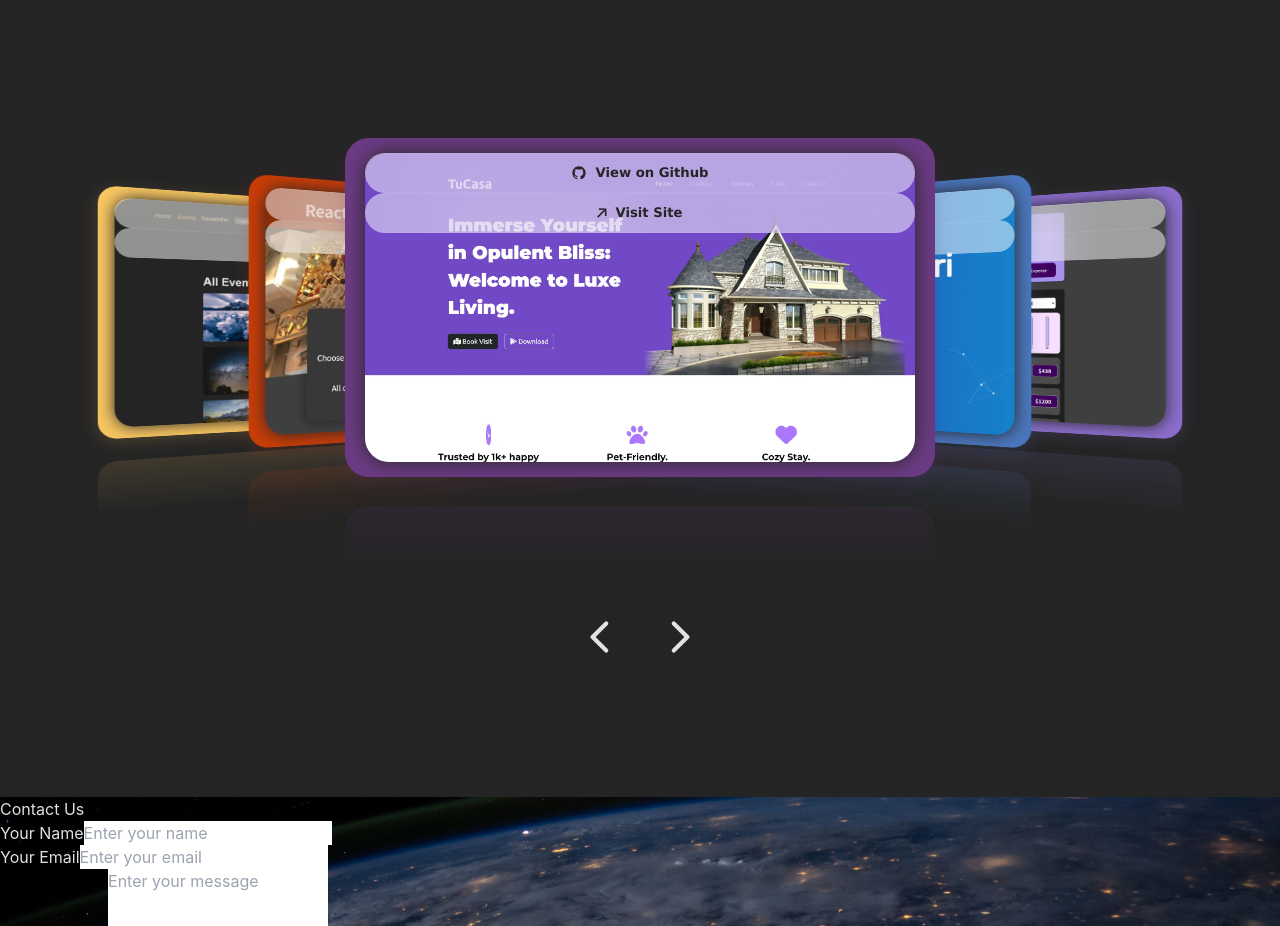
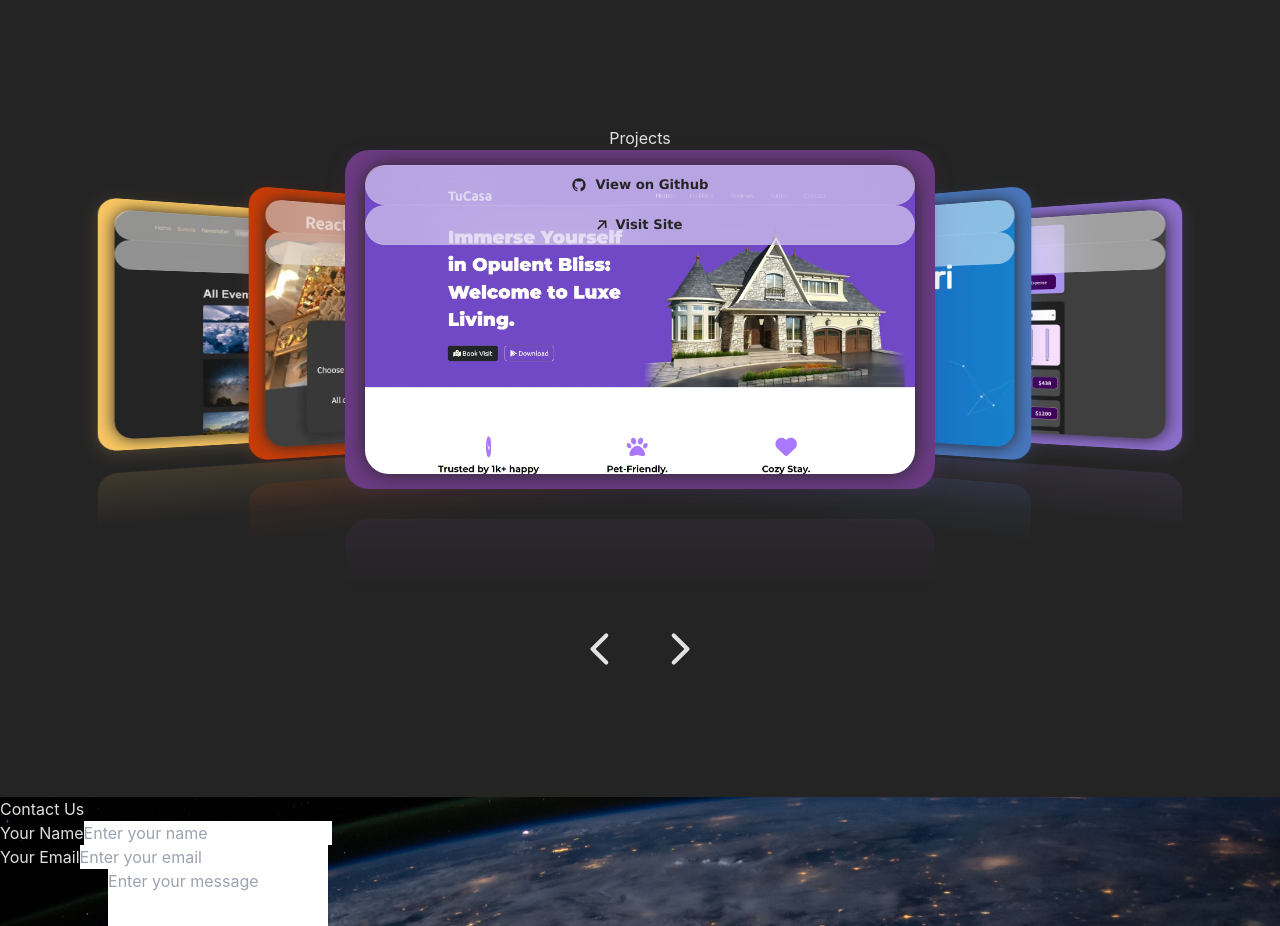
Before and after one commit to arshil-amaan/abcd, a React (Vite) app: page / in a window 1280 px wide. Shown: the part 780-1706 px from the top of the page. Built offline with nearby package versions, Linux system fonts and the light colour scheme.

Commit message:
starting to style

```diff
--- a/package.json
+++ b/package.json
@@ -10,12 +10,13 @@
     "preview": "vite preview"
   },
   "dependencies": {
-    "@emotion/react": "^11.13.0",
+    "@emotion/react": "^11.13.3",
     "@emotion/styled": "^11.13.0",
     "@flodlc/nebula": "^1.0.56",
     "@mui/icons-material": "^5.16.7",
     "aos": "^2.3.4",
     "react": "^18.3.1",
+    "react-awesome-reveal": "^4.2.14",
     "react-dom": "^18.3.1",
     "react-fast-marquee": "^1.6.5",
     "swiper": "^11.1.9"
--- a/src/Components/Projects2/Projects2.jsx
+++ b/src/Components/Projects2/Projects2.jsx
@@ -5,6 +5,7 @@ import './styles.css'
 const Projects2 = () => {
     return (
         <div id="projects-section" className="center">
+            <h2 className='text-3xl font-bold text-center mb-12'>Projects</h2>
             <Slider data={data} activeSlide={2} />
         </div>
     )
```
Also changed, not shown: 1 other file (tests, documents, lock files or other folders).
